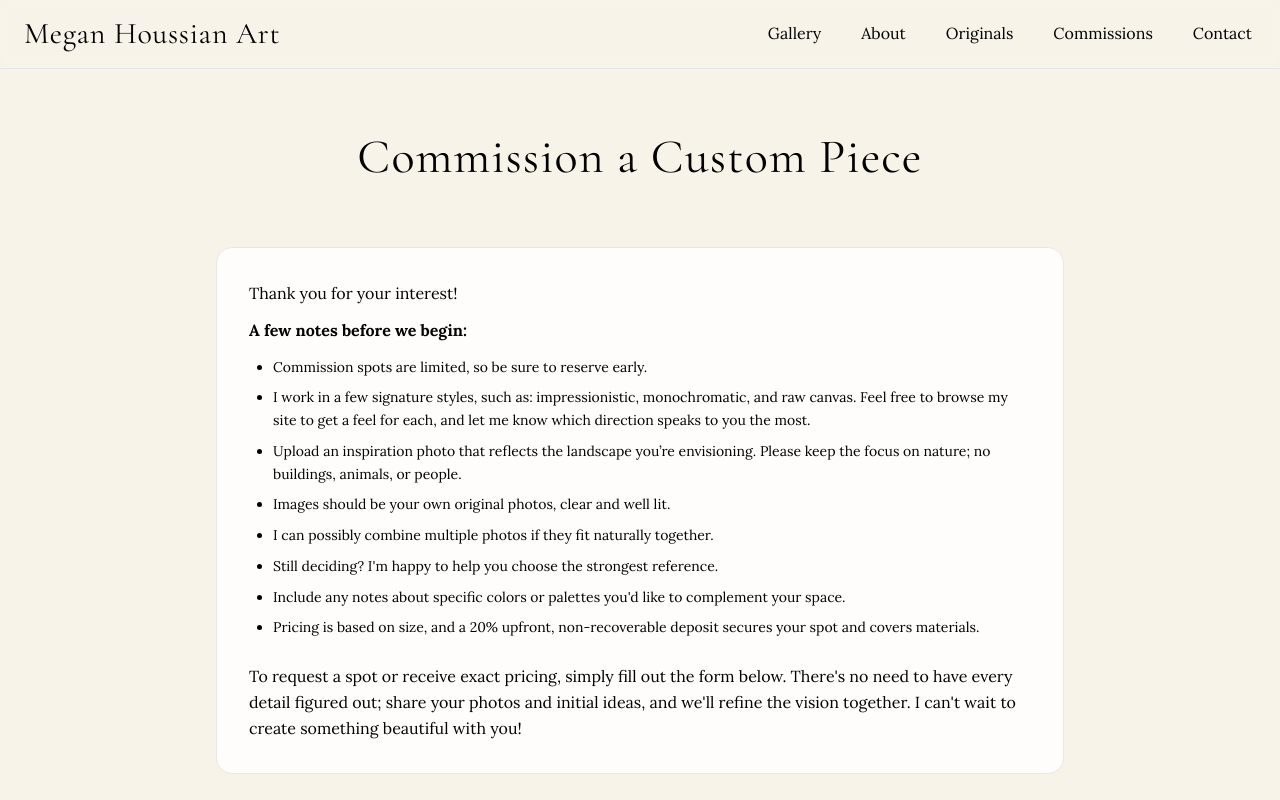
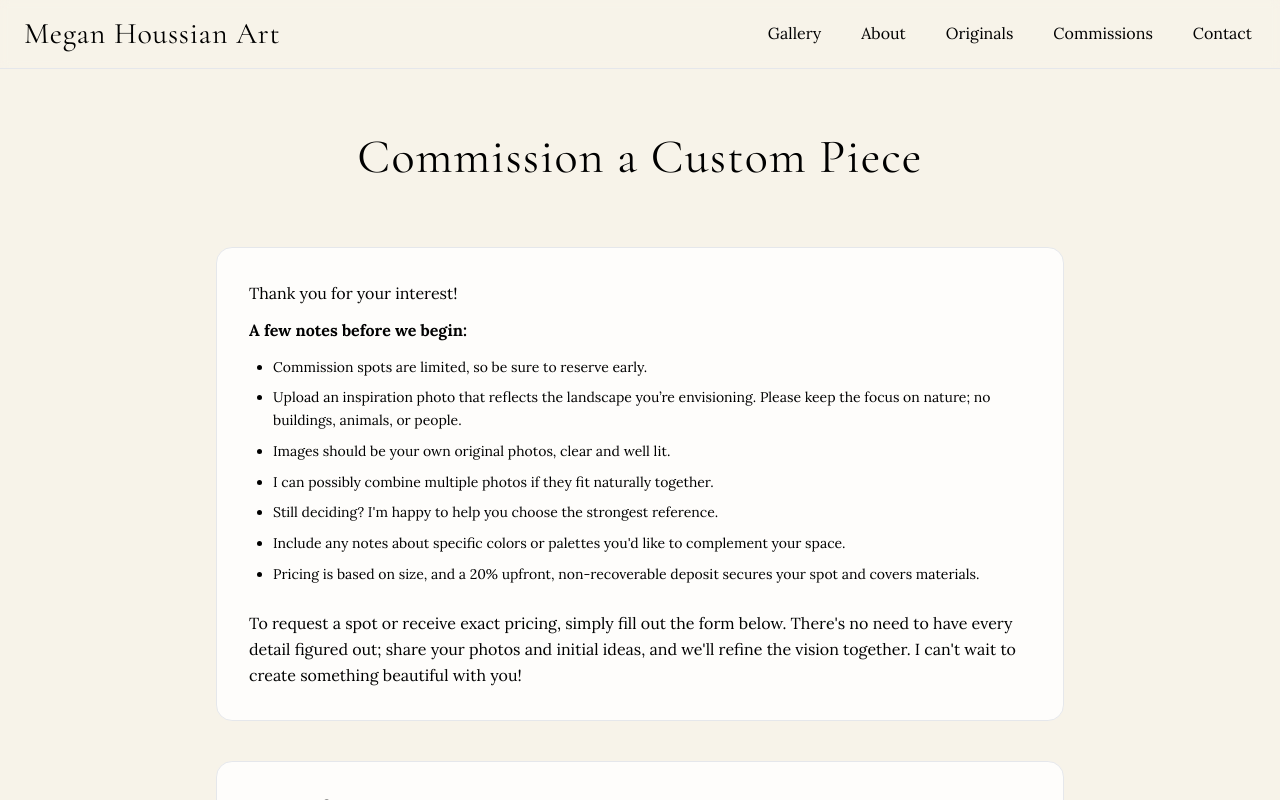
Before and after one commit to t-houssian/megan-houssian-art, a Next.js app: page /commissions in a window 1280 px wide. Shown: the top 800 px of the page. Built offline with nearby package versions, Linux system fonts and the light colour scheme.

Commit message:
remove comission

```diff
--- a/app/commissions/page.tsx
+++ b/app/commissions/page.tsx
@@ -391,7 +391,6 @@ export default function CommissionsPage() {
             <h3 className={`${lora.className} text-brown font-semibold mb-3`}>A few notes before we begin:</h3>
             <ul className={`${lora.className} list-disc list-outside pl-6 space-y-2 text-sm text-warm-gray leading-relaxed marker:text-olive/80`}>
               <li>Commission spots are limited, so be sure to reserve early.</li>
-              <li>I work in a few signature styles, such as: impressionistic, monochromatic, and raw canvas. Feel free to browse my site to get a feel for each, and let me know which direction speaks to you the most.</li>
               <li>Upload an inspiration photo that reflects the landscape you’re envisioning. Please keep the focus on nature; no buildings, animals, or people.</li>
               <li>Images should be your own original photos, clear and well lit.</li>
               <li>I can possibly combine multiple photos if they fit naturally together.</li>
```
